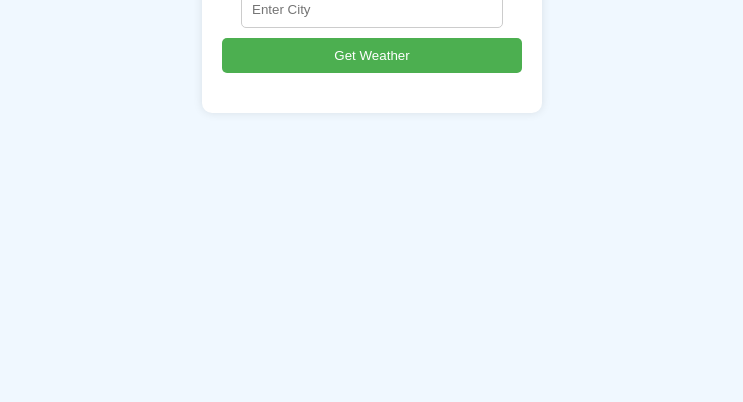
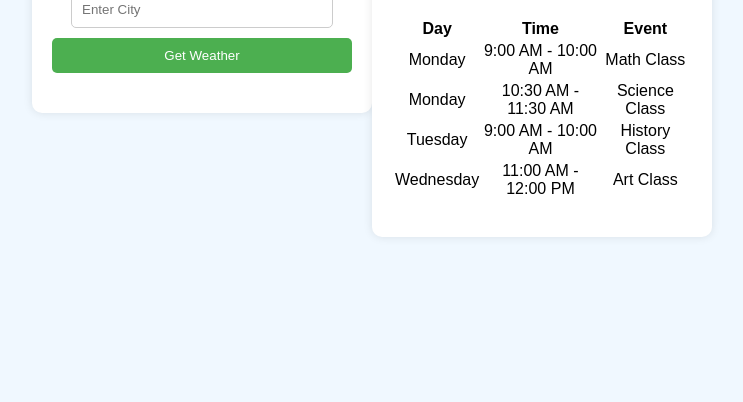
Before and after one commit to JanithaChathuranga/Weather-, a plain HTML site: page index.html in a window 1280 px wide. Shown: the part 398-800 px from the top of the page, without its empty margins (268-1011 px from the left). Drawn offline with Linux system fonts and the light colour scheme.

Commit message:
Update index.html

```diff
--- a/index.html
+++ b/index.html
@@ -36,3 +36,79 @@
 
 <script async src="https://pagead2.googlesyndication.com/pagead/js/adsbygoogle.js?client=ca-pub-7552610394573059"
      crossorigin="anonymous"></script>
+
+
+
+
+
+
+<!DOCTYPE html>
+<html lang="en">
+<head>
+    <meta charset="UTF-8">
+    <meta name="viewport" content="width=device-width, initial-scale=1.0">
+    <title>Weather App with Timetable</title>
+    <link rel="stylesheet" href="styles.css">
+</head>
+<body>
+    <div class="container">
+        <h1>Weather App</h1>
+
+        <!-- City Input Form -->
+        <input type="text" id="cityInput" placeholder="Enter City" />
+        <button onclick="getWeather()">Get Weather</button>
+
+        <!-- Weather Info Display -->
+        <div id="weatherInfo">
+            <h2 id="cityName"></h2>
+            <p id="temperature"></p>
+            <p id="description"></p>
+            <p id="humidity"></p>
+            <p id="windSpeed"></p>
+        </div>
+
+        <!-- Timetable Section -->
+        <div class="timetable">
+            <h2>Your Timetable</h2>
+            <table>
+                <thead>
+                    <tr>
+                        <th>Day</th>
+                        <th>Time</th>
+                        <th>Event</th>
+                    </tr>
+                </thead>
+                <tbody>
+                    <!-- Example timetable rows -->
+                    <tr>
+                        <td>Monday</td>
+                        <td>9:00 AM - 10:00 AM</td>
+                        <td>Math Class</td>
+                    </tr>
+                    <tr>
+                        <td>Monday</td>
+                        <td>10:30 AM - 11:30 AM</td>
+                        <td>Science Class</td>
+                    </tr>
+                    <tr>
+                        <td>Tuesday</td>
+                        <td>9:00 AM - 10:00 AM</td>
+                        <td>History Class</td>
+                    </tr>
+                    <tr>
+                        <td>Wednesday</td>
+                        <td>11:00 AM - 12:00 PM</td>
+                        <td>Art Class</td>
+                    </tr>
+                    <!-- Add more rows as needed -->
+                </tbody>
+                </table>
+        </div>
+
+        <!-- Error Message -->
+        <p id="errorMessage"></p>
+    </div>
+
+    <script src="script.js"></script>
+</body>
+</html>
```
